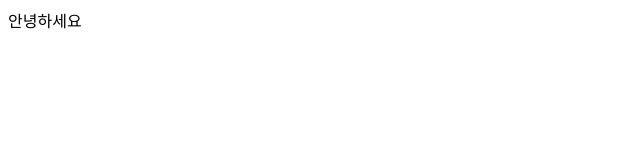
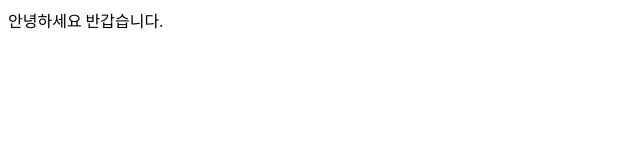
Before and after one commit to penclub79/React-Firebase_Board-CRUD-, a React (Create React App) app: page / in a window 1280 px wide. Shown: the top 160 px of the page, without its empty margins (0-640 px from the left). Built offline with nearby package versions, Linux system fonts and the light colour scheme.

Commit message:
1. firebase 환경구축 2. 리액트 프로젝트에 설치 3. firebase Deploy 4. package.json에 deploy 관련 npm run deploy가 동작 할 수 있게 코드 추가

```diff
--- /dev/null
+++ b/database.rules.json
@@ -0,0 +1,6 @@
+{
+  "rules": {
+    ".read": false,
+    ".write": false
+  }
+}
--- a/package.json
+++ b/package.json
@@ -14,7 +14,8 @@
     "start": "react-scripts start",
     "build": "react-scripts build",
     "test": "react-scripts test",
-    "eject": "react-scripts eject"
+    "eject": "react-scripts eject",
+    "deploy": "react-scripts build && firebase deploy"
   },
   "eslintConfig": {
     "extends": "react-app"
--- a/src/App.js
+++ b/src/App.js
@@ -2,7 +2,7 @@ import React from 'react';
 
 function App() {
   return (
-    <div>안녕하세요</div>
+    <div>안녕하세요 반갑습니다.</div>
   );
 }
 
```
Also changed, not shown: firebase.json (added), 1 other file (tests, documents, lock files or other folders).
